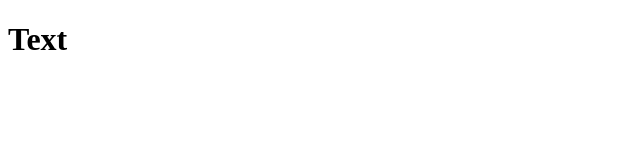
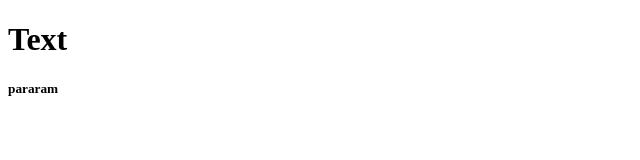
Before and after one commit to SviatikPro/advntr, a plain HTML site: page index.html in a window 1280 px wide. Shown: the full height of the page, 0-640 px from the left. Drawn offline with Linux system fonts and the light colour scheme.

Commit message:
pampampam

```diff
--- a/index.html
+++ b/index.html
@@ -12,6 +12,8 @@
 
     <h1>Text</h1>
 
+    <h5>pararam</h5>
+
 
 </body>
 </html>
```
